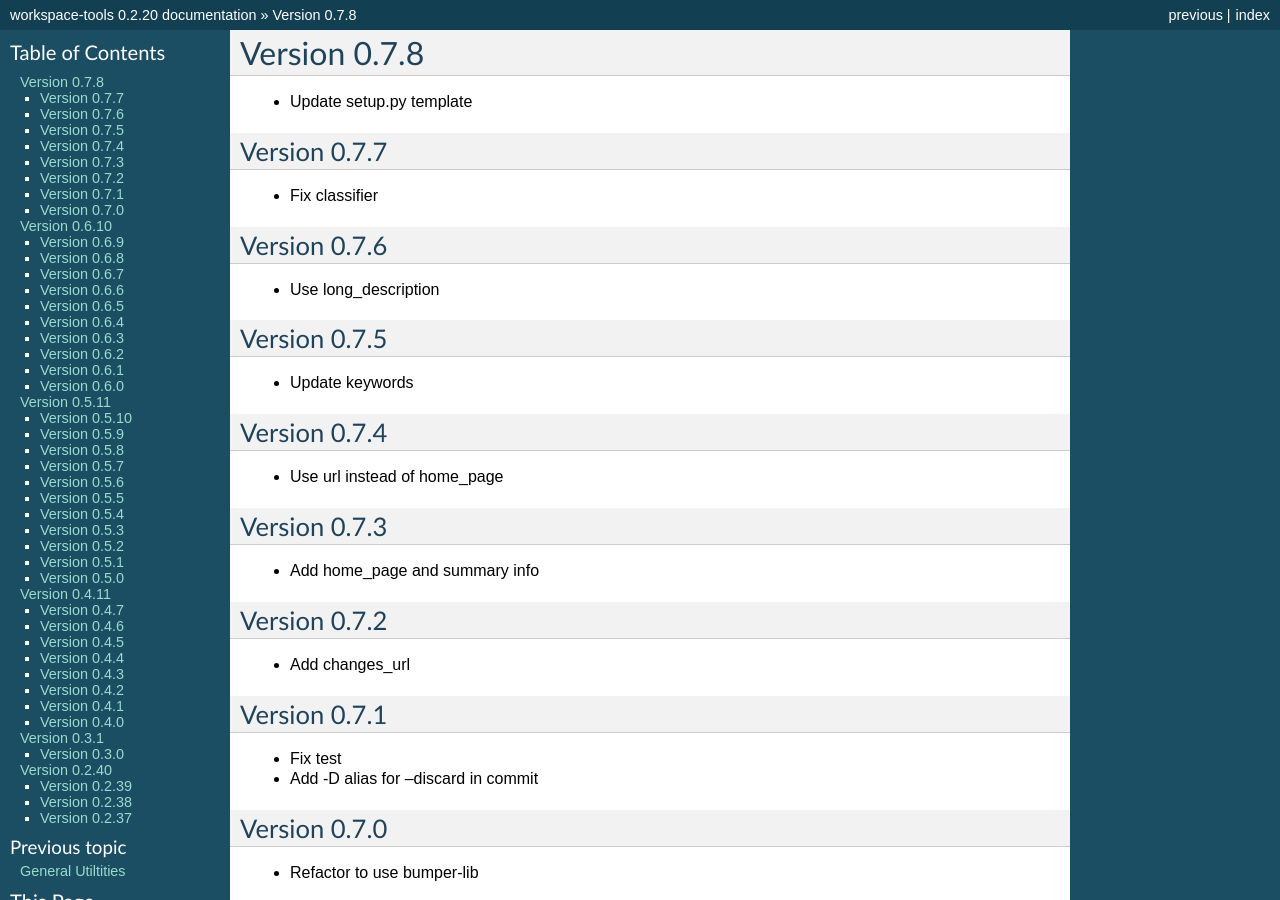
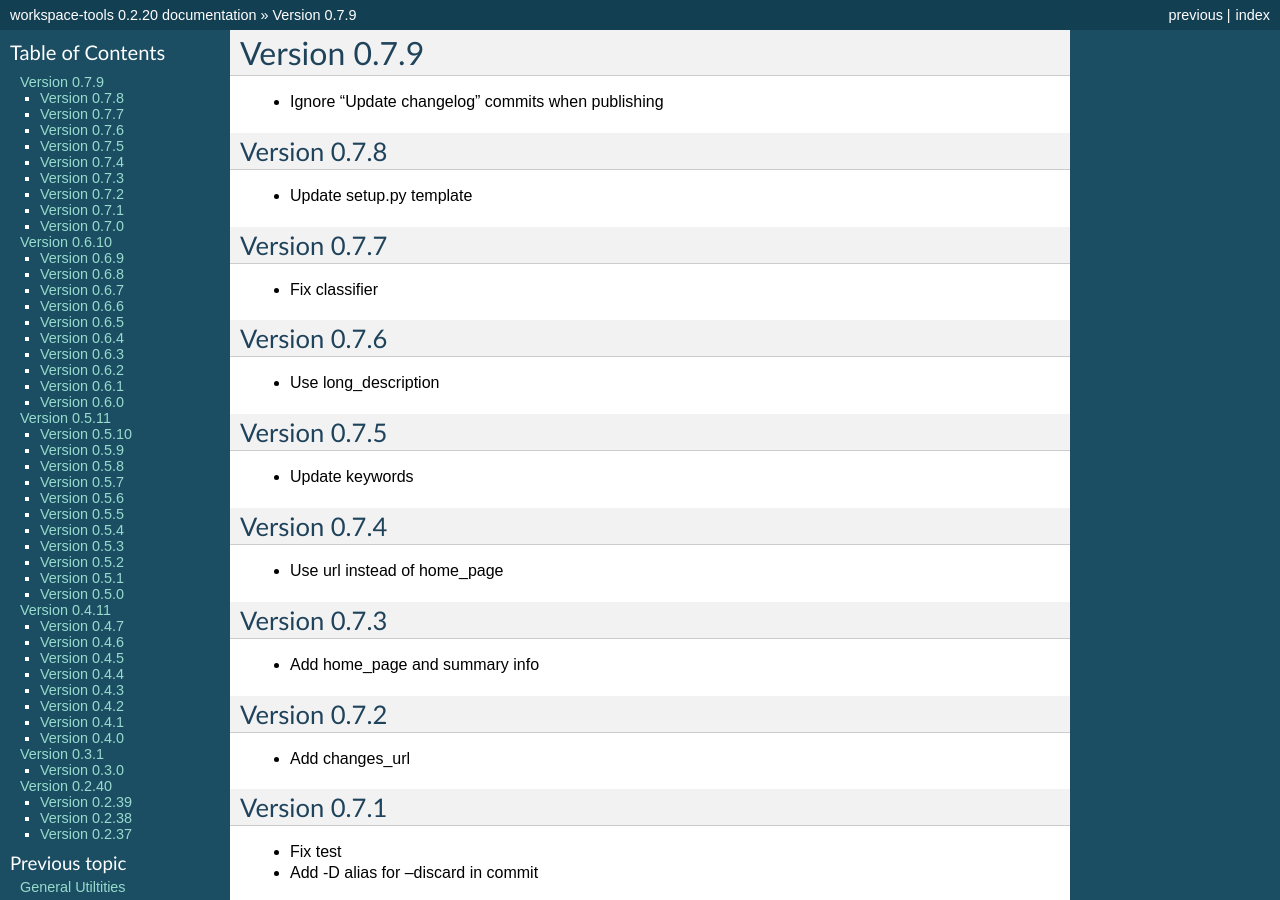
Before and after one commit to maxzheng/workspace-tools, a Sphinx documentation site: the page built from docs/CHANGELOG.rst, in a window 1280 px wide and 900 px high. Built offline with Sphinx 7.4.7, drawn with Linux system fonts in a browser that asks for light colours; some of the changed text lies outside the part shown.

Commit message:
Publish version 0.7.9

```diff
--- a/docs/CHANGELOG.rst
+++ b/docs/CHANGELOG.rst
@@ -1,5 +1,11 @@
+Version 0.7.9
+================================================================================
+
+* Ignore "Update changelog" commits when publishing
+
+
 Version 0.7.8
-================================================================================
+--------------------------------------------------------------------------------
 
 * Update setup.py template
 
--- a/setup.py
+++ b/setup.py
@@ -10,7 +10,7 @@ def find_files(path):
 
 setuptools.setup(
   name='workspace-tools',
-  version='0.7.8',
+  version='0.7.9',
 
   author='Max Zheng',
   author_email='maxzheng.os @t gmail.com',
```
